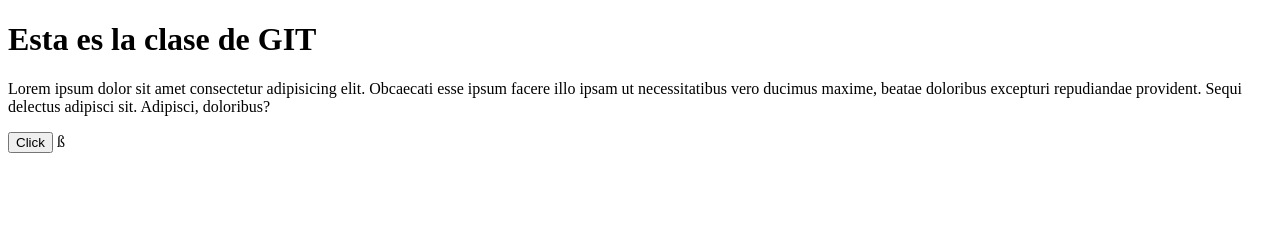
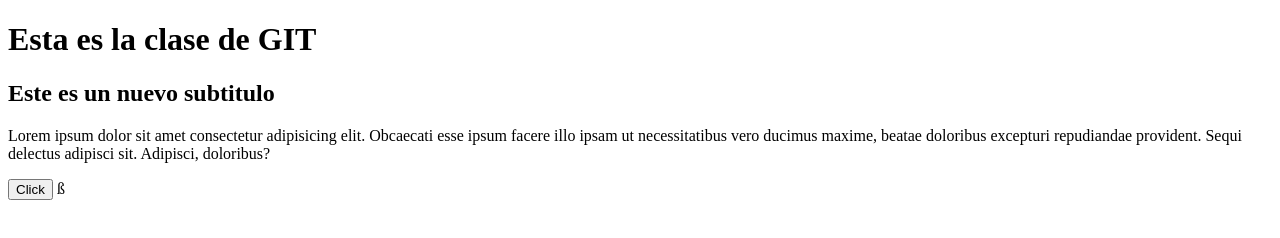
Before and after one commit to emimartin26/argentina_programa, a plain HTML site: page index.html in a window 1280 px wide. Drawn offline with Linux system fonts and the light colour scheme.

Commit message:
agregue nuevo subtitulo

```diff
--- a/index.html
+++ b/index.html
@@ -8,6 +8,7 @@
 </head>
 <body>
     <h1>Esta es la clase de GIT</h1>
+    <h2>Este es un nuevo subtitulo</h2>
     <div>
 
     </div>
```
